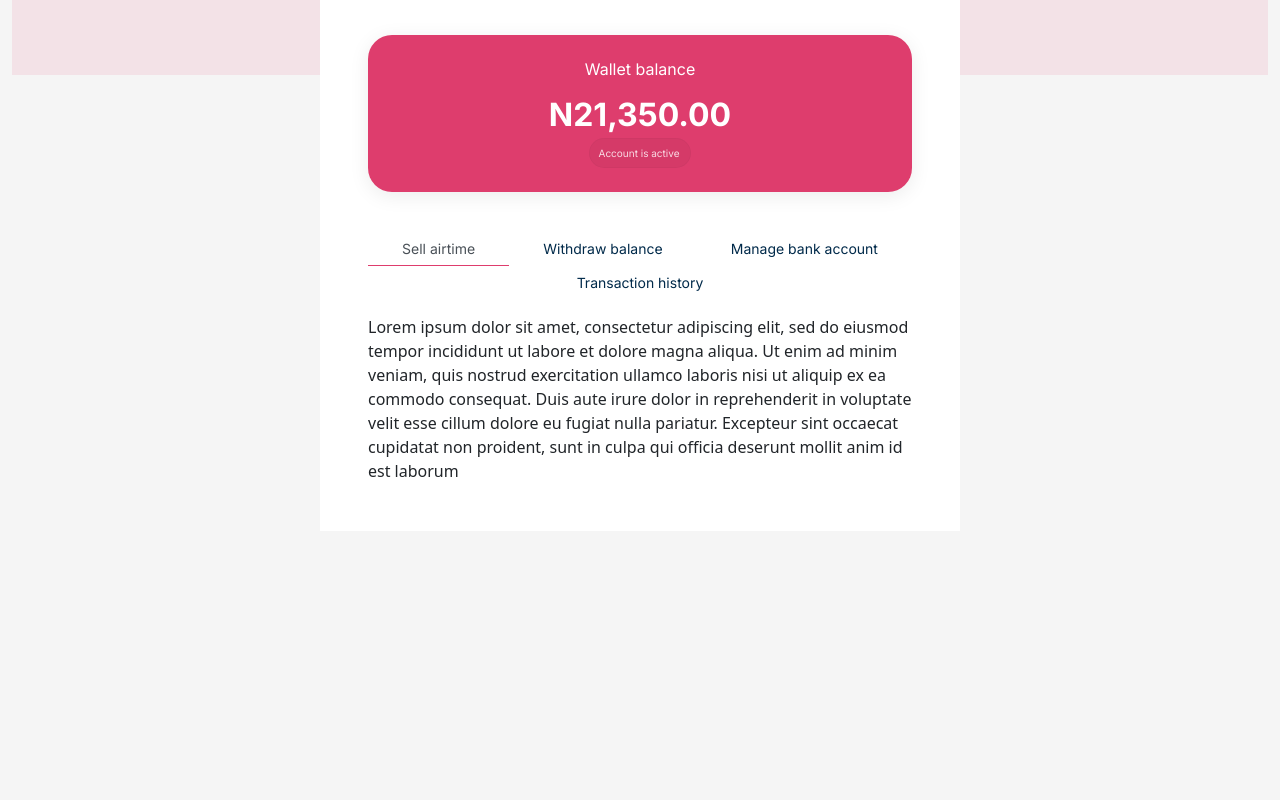
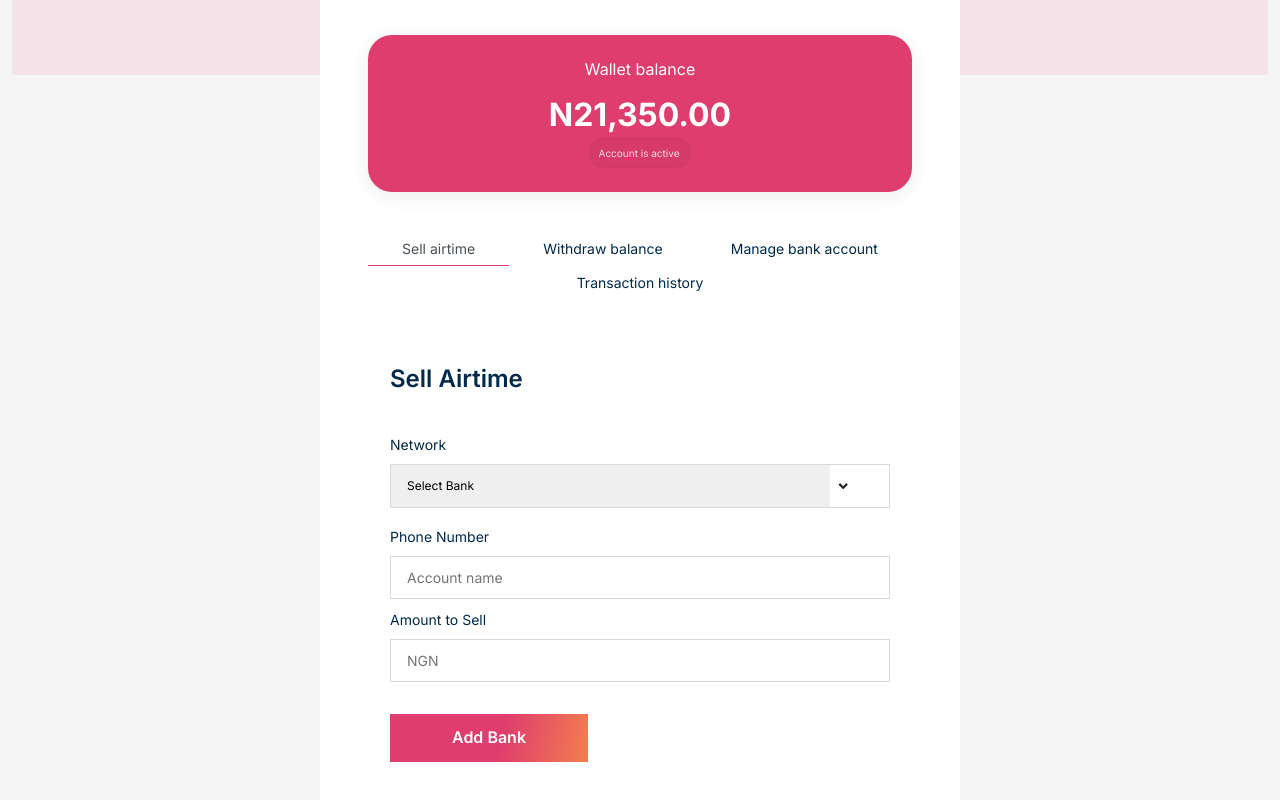
Before and after one commit to AnuOderinlo/airtimeToCash, a React (Create React App) app in the folder frontend/: page /dashboard in a window 1280 px wide. Shown: the part 292-1092 px from the top of the page. Built offline with nearby package versions, Linux system fonts and the light colour scheme.

Commit message:
Ft: Implemeted the sell Airtime page

```diff
--- a/frontend/src/components/Dashboard/Dashboard.jsx
+++ b/frontend/src/components/Dashboard/Dashboard.jsx
@@ -1,68 +1,61 @@
+import "./Dashboard.css";
+import { useEffect, useState } from "react";
+import Logo from "../Utils/Logo/Logo";
+import InputField from "../Utils/Input/Input";
+import { Button } from "../Utils/Button/Button";
+import FileUpload from "../Utils/FileUpload/FileUpload";
+import { ToastContainer, toast } from "react-toastify";
+import "react-toastify/dist/ReactToastify.css";
+import { NavBarDashboard } from "../NavBarDashboard/NavBarDashboard";
+import React from "react";
+import { mainAxios } from "../Axios/Axios";
+import ManageAccount from "../../pages/ManageAccount";
+import { IoMdArrowBack } from "react-icons/io";
+import SellAirtime from "../SellAirtime/SellAirtime";
 
-import './Dashboard.css';
-import { useEffect, useState } from 'react';
-import Logo from '../Utils/Logo/Logo';
-import InputField from '../Utils/Input/Input';
-import { Button } from '../Utils/Button/Button';
-import FileUpload from '../Utils/FileUpload/FileUpload';
-import { ToastContainer, toast } from 'react-toastify';
-import 'react-toastify/dist/ReactToastify.css';
-import { NavBarDashboard } from '../NavBarDashboard/NavBarDashboard';
-import React from 'react';
-import { mainAxios } from '../Axios/Axios';
-import ManageAccount from '../../pages/ManageAccount'
-import { IoMdArrowBack } from 'react-icons/io'
+import Modal from "react-modal";
+import "../Utils/Modal/ModalUtil.css";
+import { ModalUtil } from "../Utils/Modal/ModalUtil";
+import "bootstrap/dist/css/bootstrap.css";
+import Tab from "react-bootstrap/Tab";
+import Tabs from "react-bootstrap/Tabs";
 
-
-import Modal from 'react-modal';
-import '../Utils/Modal/ModalUtil.css'
-import { ModalUtil } from '../Utils/Modal/ModalUtil';
-import 'bootstrap/dist/css/bootstrap.css';
-import Tab from 'react-bootstrap/Tab';
-import Tabs from 'react-bootstrap/Tabs';
-
-import LoremIpsum from './LoremIpsum';
+import LoremIpsum from "./LoremIpsum";
 
 const Dashboard = () => {
-
   const userDetails = {
     firstname: localStorage.getItem("firstname"),
     lastname: localStorage.getItem("lastname"),
     phoneNumber: localStorage.getItem("phoneNumber"),
     username: localStorage.getItem("username"),
     id: localStorage.getItem("id"),
-        avatar: localStorage.getItem("avatar")
-    }
+    avatar: localStorage.getItem("avatar"),
+  };
 
   return (
     <>
       <div>
         <ToastContainer />
       </div>
-            <NavBarDashboard className="container-fluid" uploadUrl={userDetails.avatar} firstname={userDetails.firstname} />
+      <NavBarDashboard
+        className="container-fluid"
+        uploadUrl={userDetails.avatar}
+        firstname={userDetails.firstname}
+      />
       <div className="dashboard container-fluid">
-                <div className="container-fluid backdrop d-none d-md-block">
-                </div>
+        <div className="container-fluid backdrop d-none d-md-block"></div>
         <div className="row dashboard-card mt-3">
           <div className=" col-xs-12 col-md-6 dashboard-card-padding p-md-5">
             <div className="dashboard-box col-12">
-                            <div className="dashboard-heading-text">
-                                Dashboard
-                            </div>
+              <div className="dashboard-heading-text">Dashboard</div>
               <div class="wallet-section col-12">
                 <div class="wallet-card">
                   <div class="wallet-details">
-                                        <div class="wallet-balance">
-                                            Wallet balance
-                                        </div>
-                                        <div class="wallet-balance-amount">
-                                            N21,350.00
-                                        </div>
+                    <div class="wallet-balance">Wallet balance</div>
+                    <div class="wallet-balance-amount">N21,350.00</div>
                   </div>
                   <div class="account-status">
-                                        <div class="account-is-active">
-                                            Account is active
-                                        </div>
+                    <div class="account-is-active">Account is active</div>
                   </div>
                 </div>
               </div>
@@ -74,29 +67,31 @@ const Dashboard = () => {
                   fill
                 >
                   <Tab eventKey="sell-airtime" title="Sell airtime">
-                                    <LoremIpsum />
+                    <SellAirtime />
                   </Tab>
                   <Tab eventKey="withdraw-balance" title="Withdraw balance">
                     <LoremIpsum />
                   </Tab>
-                                <Tab eventKey="manage-bank-account" title="Manage bank account">
+                  <Tab
+                    eventKey="manage-bank-account"
+                    title="Manage bank account"
+                  >
                     <ManageAccount />
                   </Tab>
-                                <Tab eventKey="transaction-history" title="Transaction history">
+                  <Tab
+                    eventKey="transaction-history"
+                    title="Transaction history"
+                  >
                     <LoremIpsum />
                   </Tab>
                 </Tabs>
               </div>
-
-                        </div>
-
-                    </div>
-
             </div>
           </div>
+        </div>
+      </div>
+    </>
+  );
+};
 
-        </>
-    )
-}
-
-export default Dashboard
+export default Dashboard;
--- /dev/null
+++ b/frontend/src/components/SellAirtime/SellAirtime.jsx
@@ -0,0 +1,40 @@
+import React from "react";
+import Button from "../Button";
+import { Bg, Container, Form } from "../../styles/SellAirtime";
+import SelectInput from "../SelectInput";
+import InputField from "../InputField";
+
+const SellAirtime = () => {
+  return (
+    <Bg>
+      <Container>
+        <Form>
+          <div className="acount-headers">
+            <h3>Sell Airtime</h3>
+          </div>
+          <form>
+            <SelectInput onChangeAction={""} label={"Network"} value={""} />
+            <InputField
+              label={"Phone Number"}
+              placeholder={"Account name"}
+              name={"phoneNumber"}
+              value={""}
+              changeHandle={""}
+            />
+            <InputField
+              label={"Amount to Sell"}
+              placeholder={"NGN"}
+              name={"amountToSell"}
+              value={""}
+              changeHandle={""}
+            />
+
+            <Button text={"Add Bank"} radius={0} width={198} clickHandle={""} />
+          </form>
+        </Form>
+      </Container>
+    </Bg>
+  );
+};
+
+export default SellAirtime;
--- /dev/null
+++ b/frontend/src/styles/SellAirtime.js
@@ -0,0 +1,145 @@
+import styled from "styled-components";
+
+export const Bg = styled.div`
+  /* display: flex;
+    align-items: center;
+    background: #F5F5F5;
+    height: 100vh;
+    width: 100vw; */
+`;
+
+export const Form = styled.div`
+  width: 559px;
+  height: auto;
+  position: relative;
+
+  *,
+  *::before,
+  *::after {
+    box-sizing: border-box;
+  }
+
+  .h-label {
+    font-family: Inter;
+    font-size: 14px;
+    font-weight: 400;
+    color: #012a4a;
+  }
+
+  select {
+    appearance: none;
+    border: none;
+    padding: 12px 0 12px 16px;
+    margin: 0;
+    width: 100%;
+    font-family: "Inter";
+    font-style: normal;
+    font-weight: 400;
+    font-size: 12px;
+    cursor: pointer;
+    outline: none;
+  }
+
+  select::-ms-expand {
+    display: none;
+  }
+
+  .select {
+    width: 100%;
+    border: 1px solid #d9d9d9;
+    font-size: 16px;
+    cursor: pointer;
+    display: flex;
+    flex-direction: row;
+    align-items: center;
+    position: relative;
+    margin-top: 8px;
+    margin-bottom: 16px;
+  }
+
+  .acount-headers {
+    display: flex;
+    justify-content: space-between;
+    align-items: center;
+    font-family: "Inter";
+    font-style: normal;
+    margin-bottom: 30px;
+    margin-top: -30px;
+
+    h3 {
+      font-size: 24px;
+      color: #012a4a;
+      font-weight: 600;
+    }
+
+    h4 {
+      font-size: 14px;
+      color: #de3d6d;
+      font-weight: 400;
+    }
+
+    h4:hover {
+      user-select: none;
+      cursor: pointer;
+    }
+  }
+
+  @media (max-width: 559px) {
+    width: 459px;
+  }
+
+  @media (max-width: 459px) {
+    width: 359px;
+  }
+
+  @media (max-width: 359px) {
+    width: 259px;
+
+    .acount-headers h3 {
+      font-size: 16px;
+      font-weight: 600;
+    }
+
+    .acount-headers h4 {
+      font-size: 12px;
+      font-weight: 400;
+    }
+  }
+
+  @media (max-width: 259px) {
+    width: 159px;
+  }
+
+  @media (min-width: 576px) {
+    width: 400px;
+  }
+
+  @media (min-width: 768px) {
+    width: 500px;
+  }
+
+  @media (min-width: 992px) {
+  }
+
+  @media (min-width: 1200px) {
+  }
+
+  @media (min-width: 1400px) {
+  }
+`;
+
+export const Container = styled.div`
+  /* background: #FFFFFF; */
+  /* width: 860px; */
+  height: 527px;
+  margin: auto;
+  display: flex;
+  flex-direction: column;
+  justify-content: center;
+  align-items: center;
+
+  @media (max-width: 559px) {
+    height: 427px;
+    border: 1px solid green;
+  }
+`;
```
Also changed, not shown: frontend/src/components/InputFieldReadOnly.jsx (added, +28 -0 lines). Lines whose indentation alone changed are shown as unchanged.
